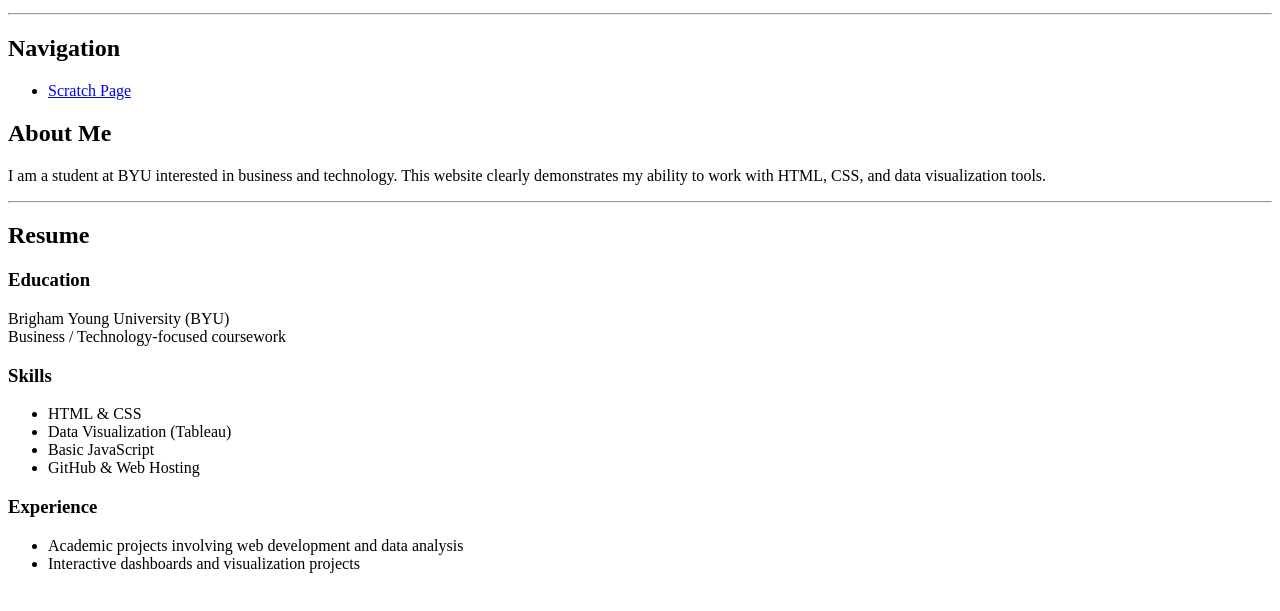
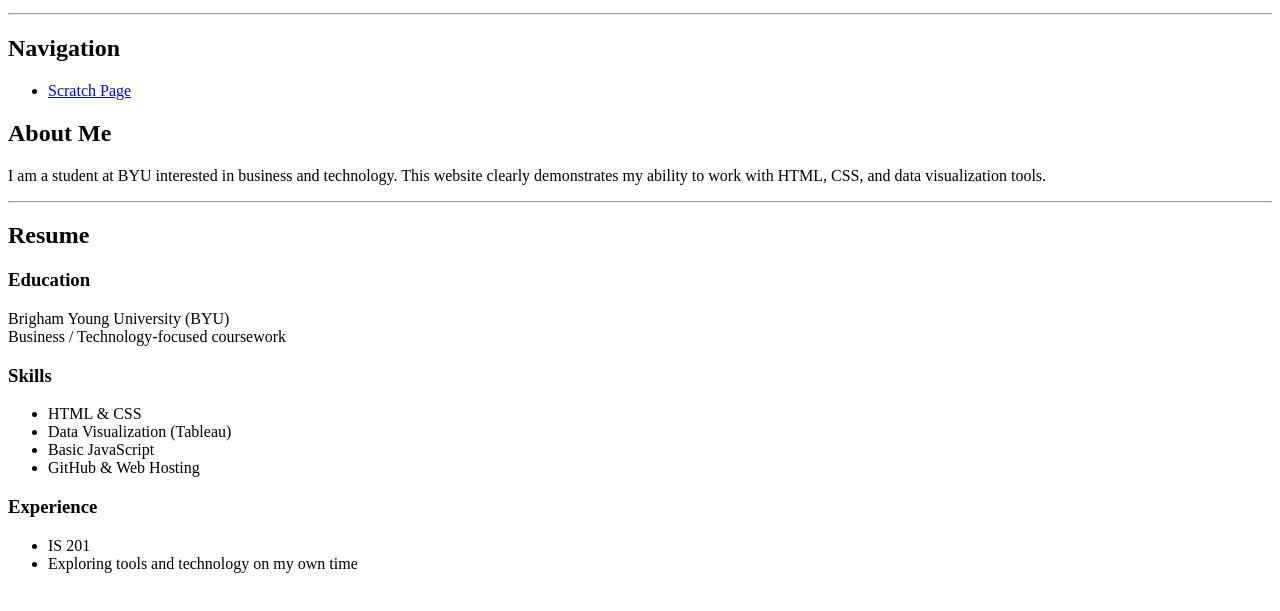
Before and after one commit to massimomurph/massimogithub, a plain HTML site: page index.html in a window 1280 px wide. Shown: the part 101-712 px from the top of the page. Drawn offline with Linux system fonts and the light colour scheme.

Commit message:
Update index.html

```diff
--- a/index.html
+++ b/index.html
@@ -42,8 +42,8 @@ Business / Technology-focused coursework
 
 <h3>Experience</h3>
 <ul>
-  <li>Academic projects involving web development and data analysis</li>
-  <li>Interactive dashboards and visualization projects</li>
+  <li>IS 201</li>
+  <li>Exploring tools and technology on my own time</li>
 </ul>
 
 </body>
```
